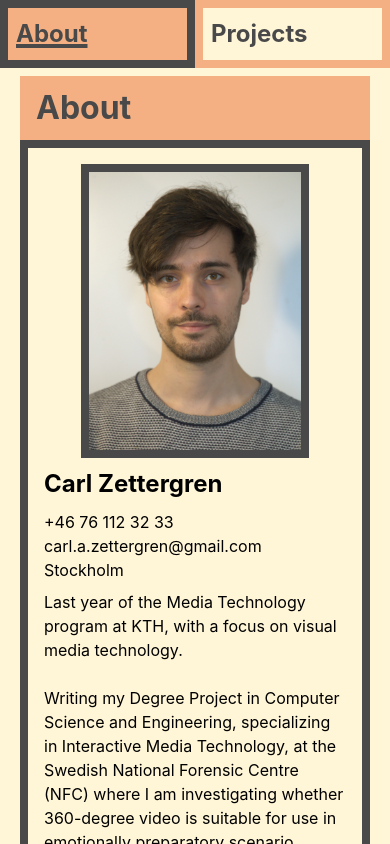
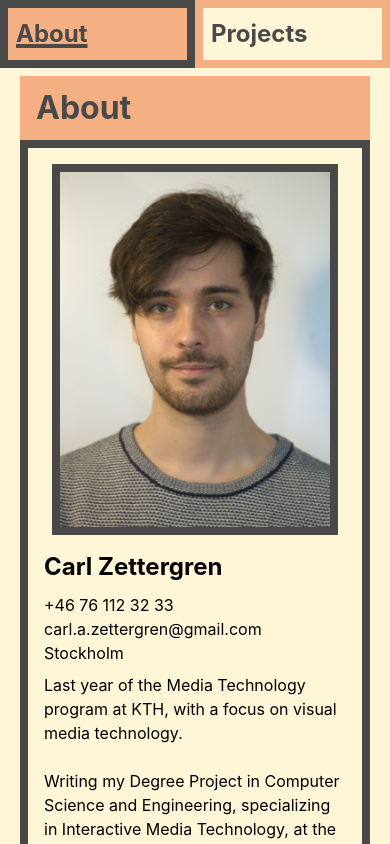
Before and after one commit to caczhub/caczhub.github.io, a React (Create React App) app: page / in a window 390 px wide. Built offline with nearby package versions, Linux system fonts and the light colour scheme.

Commit message:
Image adjustment ios

```diff
--- a/src/App.css
+++ b/src/App.css
@@ -205,10 +205,7 @@
     margin: 0.5rem 0;
   }
 
-  .headShot {
-    max-width: 70%;
-    max-height: 70%;
-  }
+
 
   .scrollIntermediate{
     /* Makes the last project div not have it's border outside the screen, at least on android chrome */
@@ -224,7 +221,9 @@
 }
 
 
-
+.headShot {
+  margin: 0 1rem;
+}
 /*Media element styling*/
 video {
   /* override other styles to make responsive */
@@ -234,7 +233,8 @@ video {
 
 img {
   max-width: 100%;
-  max-height: 100%;
+  /* the margin fixes an offcenter issue */
+  margin-left: -0.5rem;
   border: 0.5em solid var(--border-bar);
 }
 
--- a/src/App.js
+++ b/src/App.js
@@ -16,7 +16,9 @@ function App() {
           <h1>About</h1>
           <div className="scrollIntermediate">
             <div className="contentItem">
-              <img className="headShot" src="WFhs2.png" alt="This is me" />
+              <div id="Image" className="headShot">
+              <img src="WFhs2.png" alt="This is me" />
+              </div>
               <div>
                 <h2>Carl Zettergren</h2>
                 <p>
```
